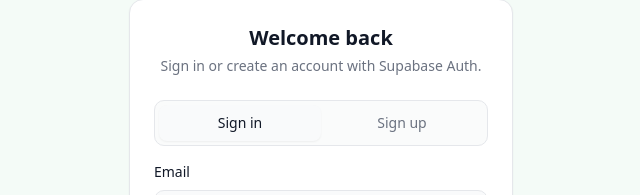
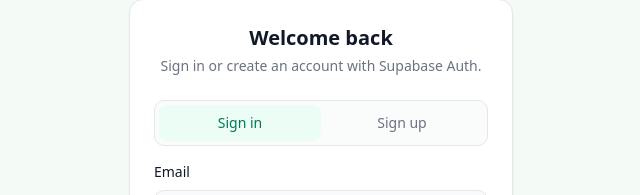
Before and after one commit to Rahul-Das-Sarma/easybill, a Next.js app: page /login in a window 1280 px wide. Shown: the part 221-416 px from the top of the page, without its empty margins (319-959 px from the left). Built offline with nearby package versions, Linux system fonts and the light colour scheme; no server answers.

Commit message:
feat: show active tab in authentication

```diff
--- a/src/components/login-form.tsx
+++ b/src/components/login-form.tsx
@@ -105,7 +105,7 @@ export function LoginForm() {
           className={cn(
             "flex-1 rounded-md py-2 text-sm font-medium transition-colors",
             mode === "signin"
-              ? "bg-background text-foreground shadow-sm"
+              ? "bg-brand-50 text-brand-700"
               : "text-muted-foreground hover:text-foreground",
           )}
           onClick={() => {
@@ -121,7 +121,7 @@ export function LoginForm() {
           className={cn(
             "flex-1 rounded-md py-2 text-sm font-medium transition-colors",
             mode === "signup"
-              ? "bg-background text-foreground shadow-sm"
+              ? "bg-brand-50 text-brand-700"
               : "text-muted-foreground hover:text-foreground",
           )}
           onClick={() => {
```
